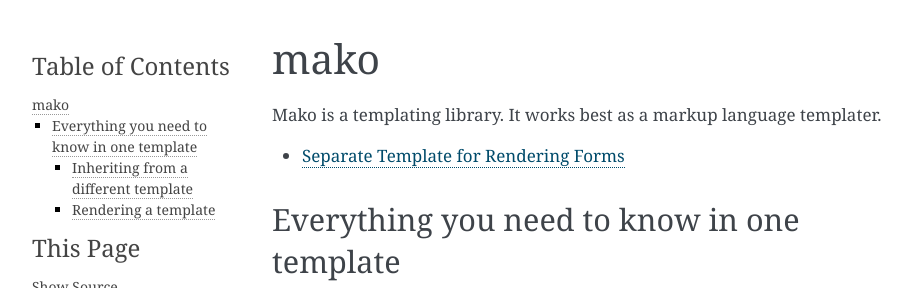
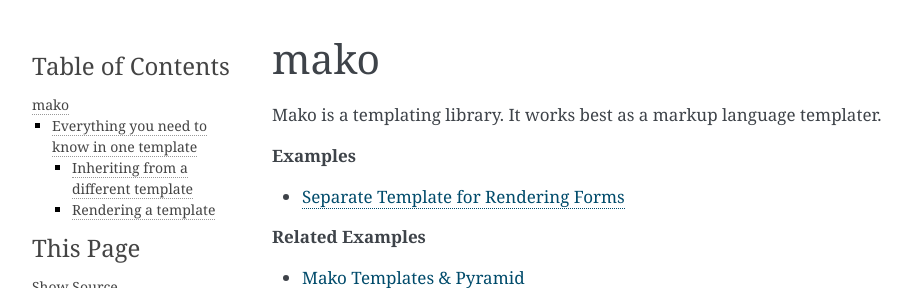
Before and after one commit to MaxwellGBrown/notebook, a Sphinx documentation site: the page built from docs/source/python_libraries/mako/mako.rst, in a window 1280 px wide, cut to the strip 0-288 px from the top of the page. Shown: the whole strip, without its empty margins (148-1060 px from the left). Built offline with Sphinx 7.4.7, drawn with Linux system fonts in a browser that asks for light colours.

Commit message:
Made some more links, but commiting so I can go feature

```diff
--- a/docs/source/python_libraries/mako/mako.rst
+++ b/docs/source/python_libraries/mako/mako.rst
@@ -4,11 +4,17 @@
 
 Mako is a templating library. It works best as a markup language templater.
 
+**Examples**
+
 .. toctree::
   :maxdepth: 1
   :glob:
 
   ./*/*
+
+**Related Examples**
+
+* :ref:`mako_templates_and_pyramid`
 
 
 Everything you need to know in one template
--- a/docs/source/python_libraries/pyramid/pyramid.rst
+++ b/docs/source/python_libraries/pyramid/pyramid.rst
@@ -17,7 +17,6 @@
 **Related Examples**
 
 * :ref:`form_as_separate_template`
-
 
 ----------
 The Basics
--- a/docs/source/python_libraries/pyramid/templating/templating.rst
+++ b/docs/source/python_libraries/pyramid/templating/templating.rst
@@ -1,3 +1,4 @@
+.. _mako_templates_and_pyramid:
 
 Mako Templates & Pyramid
 ------------------------
--- a/docs/source/python_libraries/wtforms/wtforms.rst
+++ b/docs/source/python_libraries/wtforms/wtforms.rst
@@ -6,7 +6,7 @@
 
 ``wtforms`` is an HTML form building and validation tool.
 
-Note that examples for this package may reference ``mako`` templating or ``pyramid`` for server.
+Note that examples for this package may reference :ref:`mako <mako>` templating or :ref:`pyramid <pyramid>` for server.
 
 **Examples**
 
```
